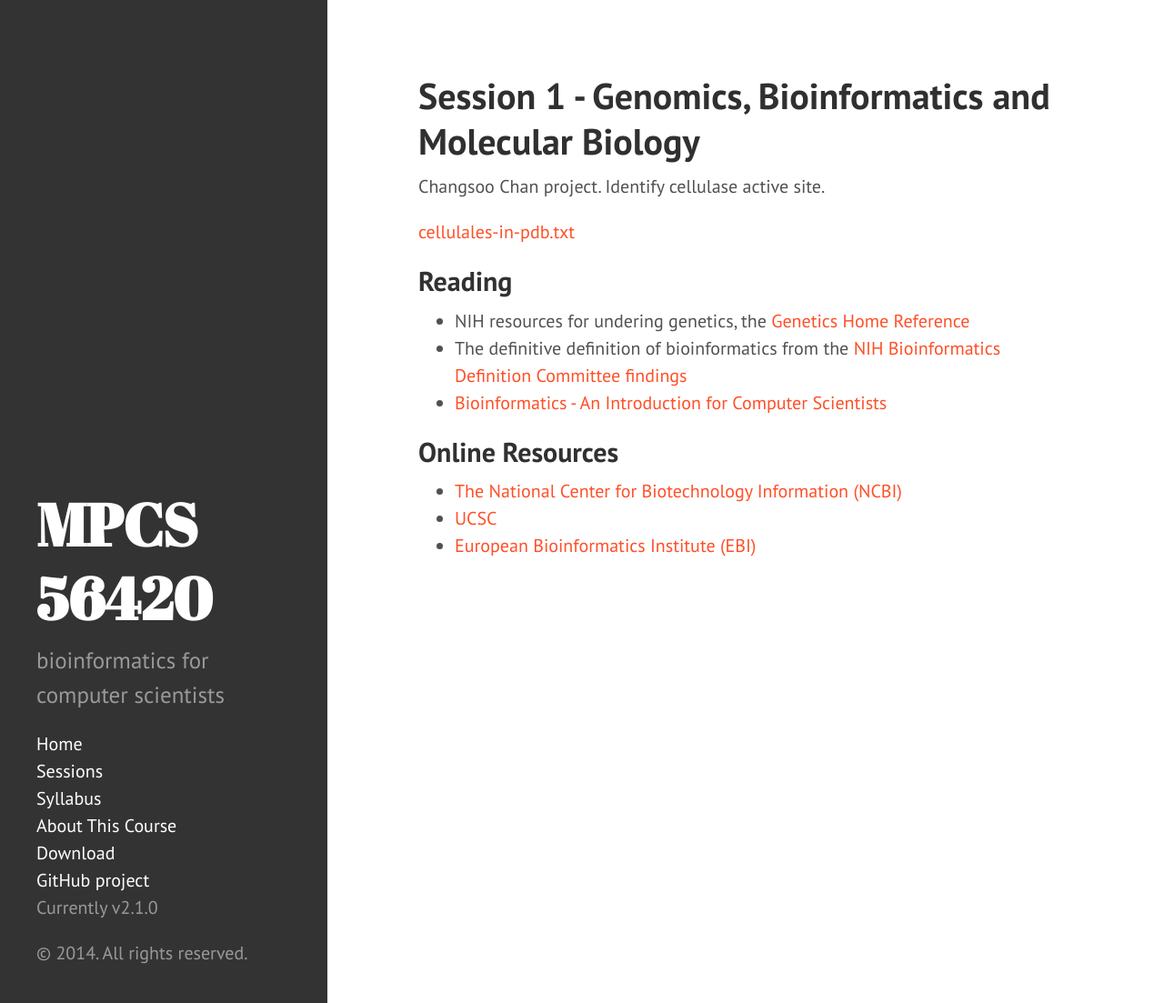
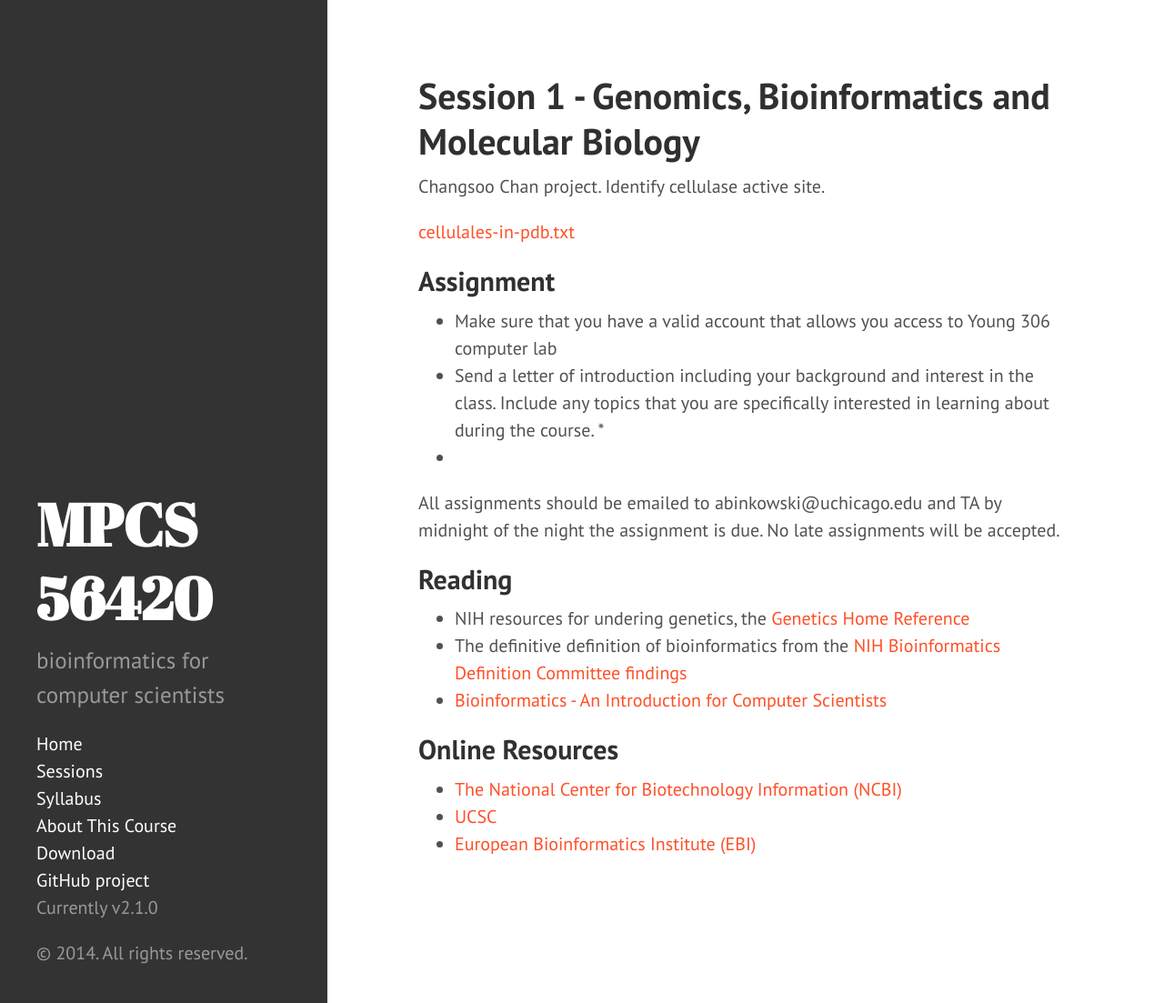
Before and after one commit to tabinks/fridgedoor.co, a Jekyll site: the page built from sessions/session1/index.md, in a window 1280 px wide and 1103 px high. Shown: the whole window at 91% size. Built offline with Jekyll 4.4.1, drawn with Linux system fonts in a browser that asks for light colours; Markdown is read by kramdown in place of the engine named in the settings.

Commit message:
Update index.md

```diff
--- a/sessions/session1/index.md
+++ b/sessions/session1/index.md
@@ -8,6 +8,16 @@ Changsoo Chan project.  Identify cellulase active site.
 
 [cellulales-in-pdb.txt](cellulases-in-pdb.txt)
 
+
+Assignment
+----------
+
+* Make sure that you have a valid account that allows you access to Young 306 computer lab
+* Send a letter of introduction including your background and interest in the class.  Include any topics that you are specifically interested in learning about during the course.
+*
+*
+
+All assignments should be emailed to abinkowski@uchicago.edu and TA by midnight of the night the assignment is due.  No late assignments will be accepted.
 
 Reading
 -------
```
